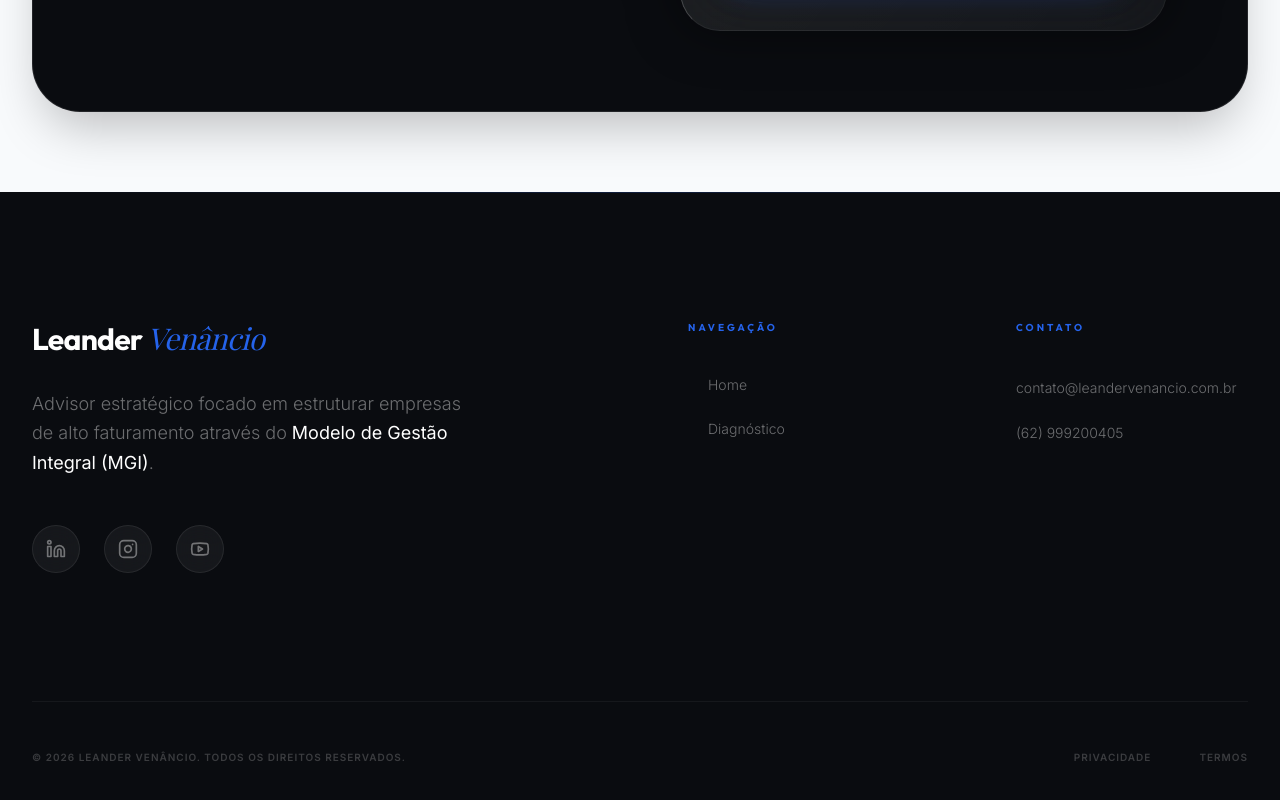
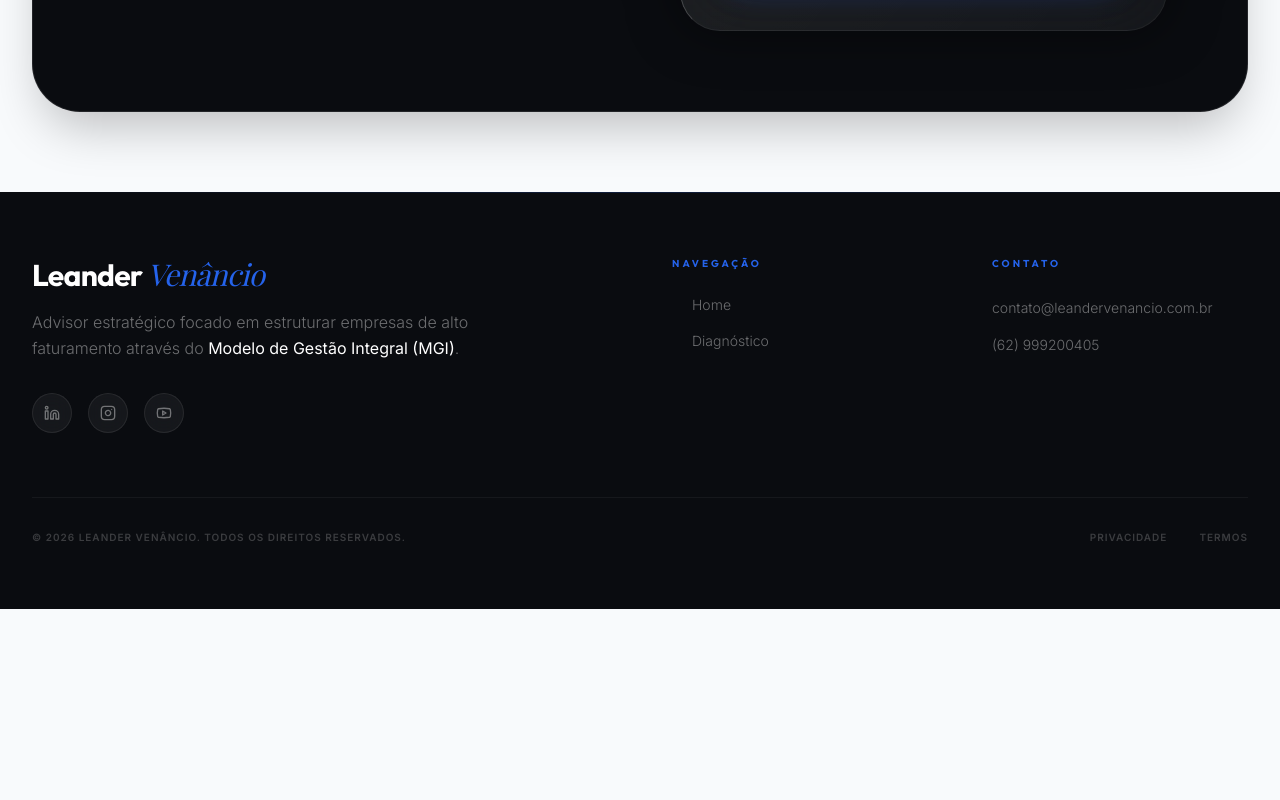
Before and after one commit to leandervenancio-source/site, a React (Vite) app: page / in a window 1280 px wide. Shown: the part 5805-6605 px from the top of the page. After the commit the page ends 6414 px from the top, so only its background shows below. Built offline with nearby package versions, Linux system fonts and the light colour scheme; no server answers; a web font is replaced by a local one.

Commit message:
Optimize footer spacing and layout compactness

```diff
--- a/src/components/Footer.tsx
+++ b/src/components/Footer.tsx
@@ -3,54 +3,53 @@ import { Linkedin, Instagram, Youtube, ArrowRight } from "lucide-react";
 
 export function Footer() {
   return (
-    <footer className="bg-obsidian text-branco py-32 relative overflow-hidden">
+    <footer className="bg-obsidian text-branco py-12 lg:py-16 relative overflow-hidden">
       <div className="absolute top-0 left-0 w-full h-px bg-gradient-to-r from-transparent via-accent-premium/20 to-transparent"></div>
 
       <div className="max-w-7xl mx-auto px-4 sm:px-6 lg:px-8 relative z-10">
-        <div className="grid grid-cols-1 md:grid-cols-12 gap-16 lg:gap-24">
+        <div className="grid grid-cols-1 md:grid-cols-12 gap-12 lg:gap-16">
           <div className="md:col-span-6">
-            <Link to="/" className="font-display text-3xl font-bold tracking-tight text-branco mb-8 block hover:text-accent-premium transition-all duration-500">
+            <Link to="/" className="font-display text-3xl font-bold tracking-tight text-branco mb-4 block hover:text-accent-premium transition-all duration-500">
               Leander <span className="font-serif italic font-light text-accent-premium">Venâncio</span>
             </Link>
-            <p className="text-branco/40 max-w-md mt-8 text-lg font-light leading-relaxed">
+            <p className="text-branco/40 max-w-md mt-4 text-sm lg:text-base font-light leading-relaxed">
               Advisor estratégico focado em estruturar empresas de alto faturamento através do <span className="text-branco font-normal">Modelo de Gestão Integral (MGI)</span>.
             </p>
-            <div className="flex space-x-6 mt-12">
+            <div className="flex space-x-4 mt-8">
               {[
                 { icon: Linkedin, href: "#" },
                 { icon: Instagram, href: "#" },
                 { icon: Youtube, href: "#" },
               ].map((social, i) => (
-                <a key={i} href={social.href} className="w-12 h-12 rounded-full glass flex items-center justify-center text-branco/40 hover:text-accent-premium hover:border-accent-premium/50 transition-all duration-500">
-                  <social.icon className="w-5 h-5" />
+                <a key={i} href={social.href} className="w-10 h-10 rounded-full glass flex items-center justify-center text-branco/40 hover:text-accent-premium hover:border-accent-premium/50 transition-all duration-500">
+                  <social.icon className="w-4 h-4" />
                 </a>
               ))}
             </div>
           </div>
 
           <div className="md:col-span-3">
-            <h3 className="font-display text-[10px] font-bold tracking-[0.3em] uppercase mb-10 text-accent-premium">Navegação</h3>
-            <ul className="space-y-6">
+            <h3 className="font-display text-[10px] font-bold tracking-[0.3em] uppercase mb-6 text-accent-premium">Navegação</h3>
+            <ul className="space-y-4">
               <li><Link to="/" className="text-branco/40 hover:text-accent-premium text-sm font-light transition-all duration-300 flex items-center gap-2 group"><ArrowRight className="w-3 h-3 opacity-0 group-hover:opacity-100 -translate-x-2 group-hover:translate-x-0 transition-all" /> Home</Link></li>
-              {/* <li><Link to="/materiais" className="text-branco/40 hover:text-accent-premium text-sm font-light transition-all duration-300 flex items-center gap-2 group"><ArrowRight className="w-3 h-3 opacity-0 group-hover:opacity-100 -translate-x-2 group-hover:translate-x-0 transition-all" /> Materiais Gratuitos</Link></li> */}
               <li><Link to="/diagnostico" className="text-branco/40 hover:text-accent-premium text-sm font-light transition-all duration-300 flex items-center gap-2 group"><ArrowRight className="w-3 h-3 opacity-0 group-hover:opacity-100 -translate-x-2 group-hover:translate-x-0 transition-all" /> Diagnóstico</Link></li>
             </ul>
           </div>
 
           <div className="md:col-span-3">
-            <h3 className="font-display text-[10px] font-bold tracking-[0.3em] uppercase mb-10 text-accent-premium">Contato</h3>
-            <ul className="space-y-6">
+            <h3 className="font-display text-[10px] font-bold tracking-[0.3em] uppercase mb-6 text-accent-premium">Contato</h3>
+            <ul className="space-y-4">
               <li><a href="mailto:contato@leandervenancio.com.br" className="text-branco/40 hover:text-accent-premium text-sm font-light transition-all duration-300 break-all">contato@leandervenancio.com.br</a></li>
               <li className="text-branco/40 text-sm font-light">(62) 999200405</li>
             </ul>
           </div>
         </div>
 
-        <div className="border-t border-white/5 mt-32 pt-12 flex flex-col md:flex-row justify-between items-center gap-8">
+        <div className="border-t border-white/5 mt-16 pt-8 flex flex-col md:flex-row justify-between items-center gap-6">
           <p className="text-branco/20 text-[10px] font-bold uppercase tracking-widest">
             &copy; {new Date().getFullYear()} Leander Venâncio. Todos os direitos reservados.
           </p>
-          <div className="flex space-x-12">
+          <div className="flex space-x-8">
             <a href="#" className="text-branco/20 hover:text-branco/40 text-[10px] font-bold uppercase tracking-widest transition-colors">Privacidade</a>
             <a href="#" className="text-branco/20 hover:text-branco/40 text-[10px] font-bold uppercase tracking-widest transition-colors">Termos</a>
           </div>
```
